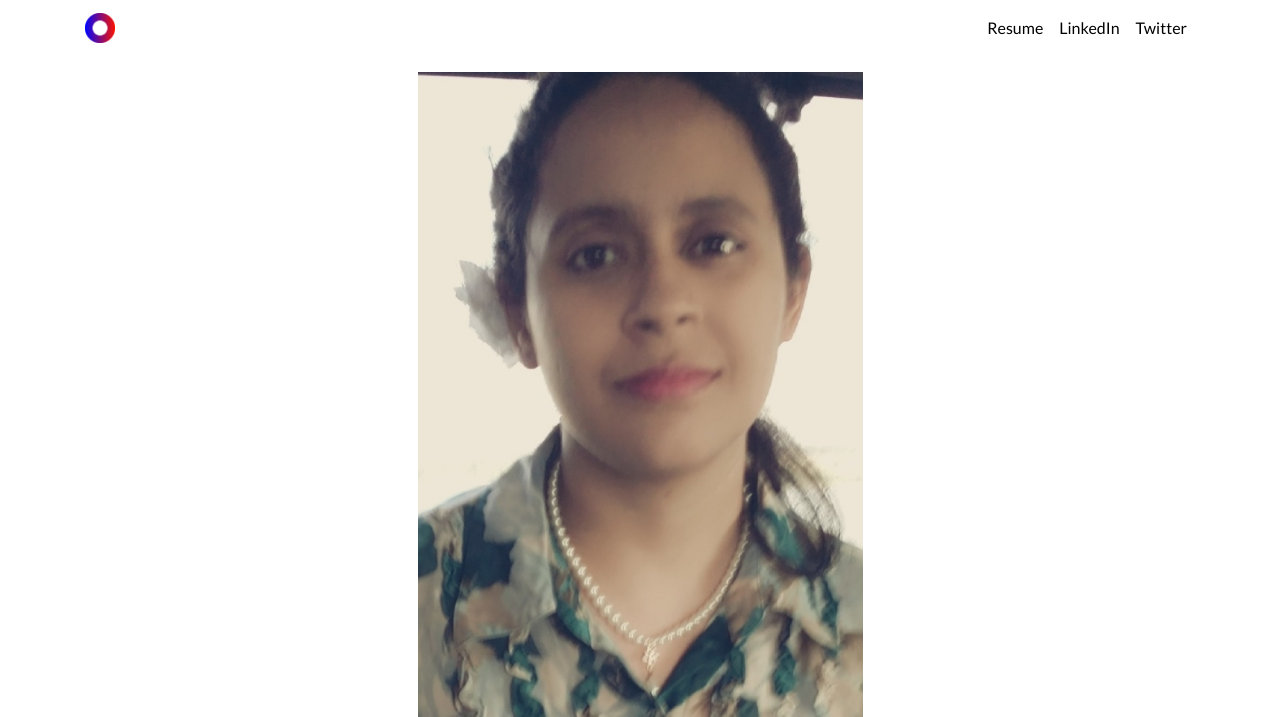
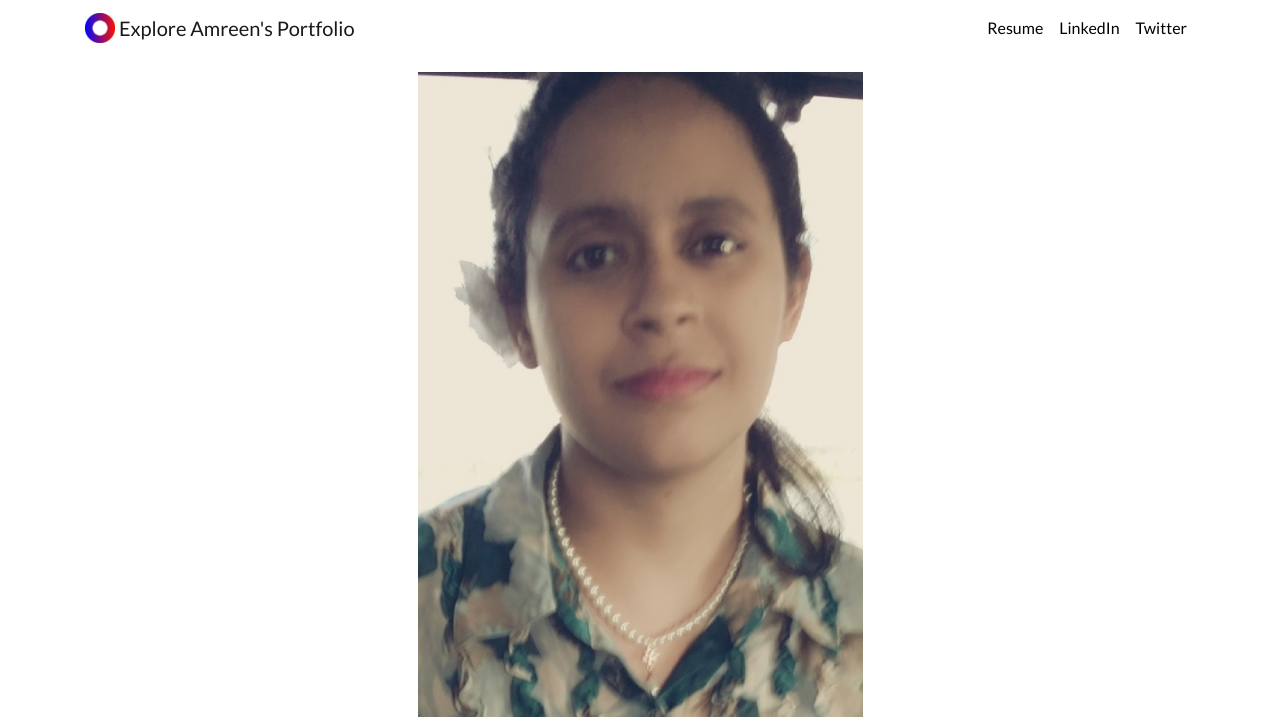
Before and after one commit to anu986/django3-personal-portfolio, a Django app: page / in a window 1280 px wide. Shown: the top 717 px of the page. Run offline with Django 3.2, Linux system fonts and the light colour scheme; data comes from the database, SQL or seed files in the repository; some libraries are stand-ins or nearby versions.

Commit message:
Save my changes

```diff
--- a/portfolio/templates/portfolio/base.html
+++ b/portfolio/templates/portfolio/base.html
@@ -24,8 +24,8 @@
   <nav id="topNav" class="navbar navbar-expand-md navbar-light">
     <div class="container">
       <a class="navbar-brand" href="{% url 'home' %}">
-        <img src="{% static "portfolio/Logo.png" %}" width="30" height="30" class="d-inline-block align-top" alt="Amreen's Portfolio">
-        <span></span>
+        <img src="{% static "portfolio/Logo.png" %}" width="30" height="30" class="d-inline-block align-top" alt="Explore Amreen's Portfolio">
+        <span>Explore Amreen's Portfolio</span>
       </a>
       <button class="navbar-toggler" type="button" data-toggle="collapse" data-target="#navbarNav" aria-controls="navbarNav" aria-expanded="false" aria-label="Toggle navigation">
         <span class="navbar-toggler-icon"></span>
```
